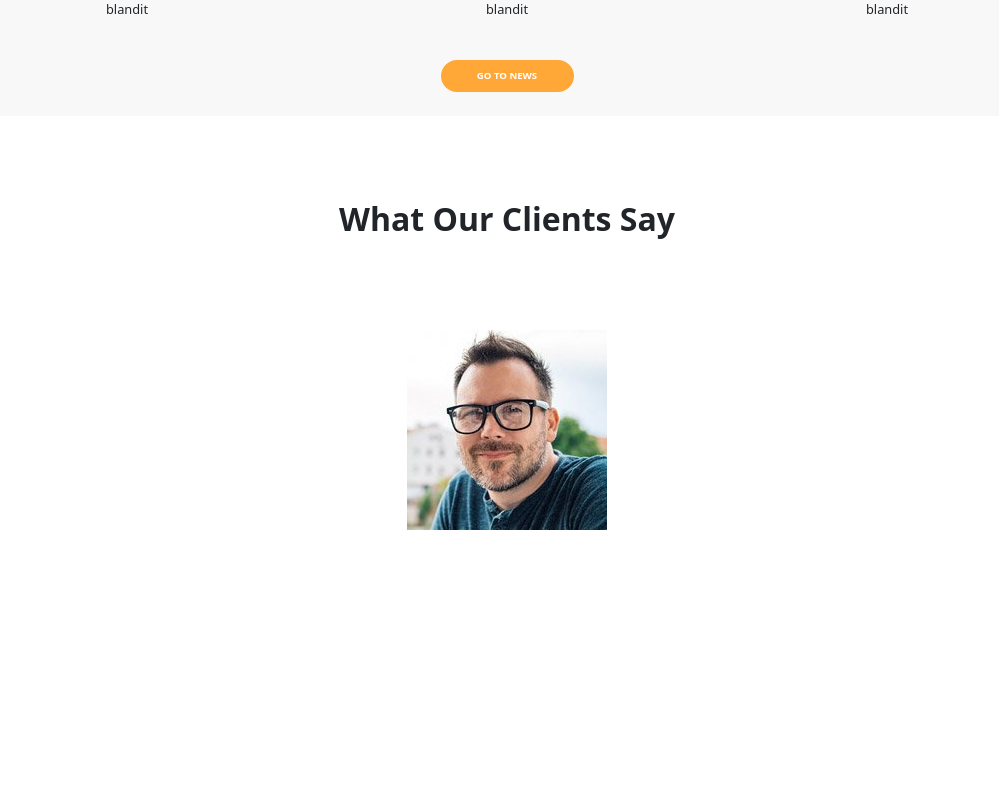
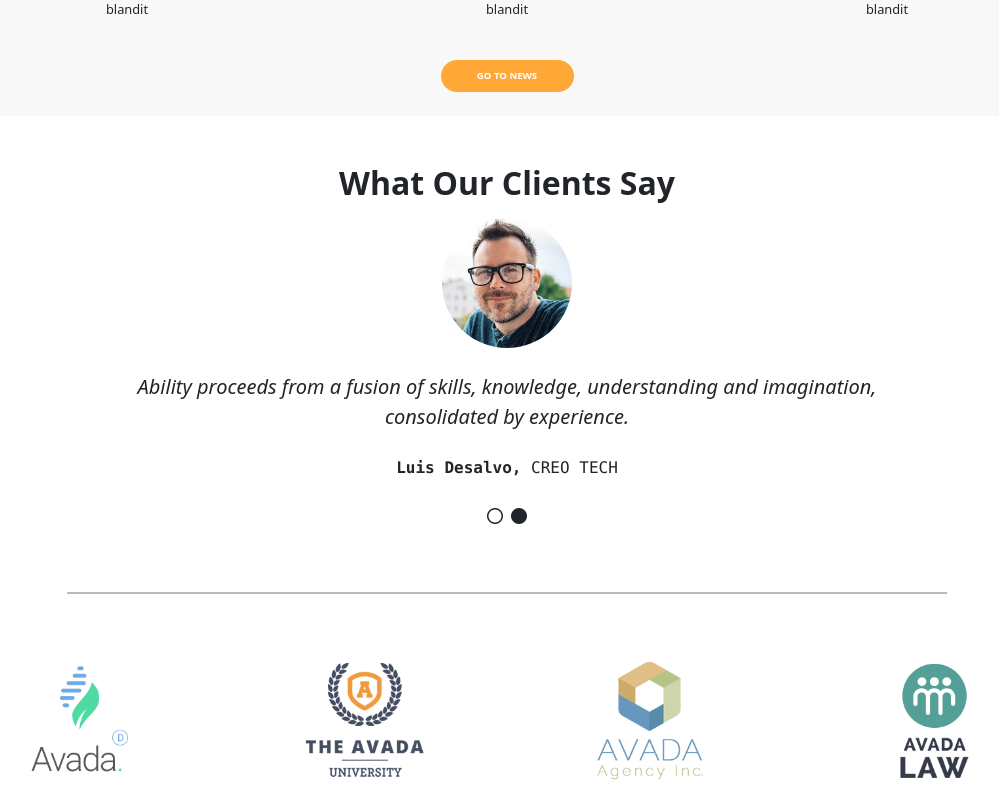
Before and after one commit to RiccardoNestola/proj-html-vuejs, a Vue app: page / in a window 1280 px wide. Shown: the part 5327-6137 px from the top of the page, without its empty margins (133-1132 px from the left). Before the commit the page ends 5857 px from the top, so only its background shows below. Built offline with nearby package versions, Linux system fonts and the light colour scheme.

Commit message:
add sponsor comp

```diff
--- a/src/components/AppClientsComp.vue
+++ b/src/components/AppClientsComp.vue
@@ -11,7 +11,7 @@ export default {
 
             <section class="container">
                 <div class="row">
-                    <div class="col-12 col-sm-12 col-md-10 col-lg-7 text-center m-auto">
+                    <div class="col-12 col-sm-12 col-md-10 col-lg-7 text-center m-auto pt-4">
                         <h2 class=" p-4 pb-2 fw-bold">What Our Clients Say</h2>
                     </div>
                 </div>
@@ -22,19 +22,36 @@ export default {
         <section class="grid container">
 
             <div class="row">
-                    <div class="w-100 col-12 col-sm-12 col-md-7 col-lg-12 text-center">
-                            <div class="pt-3">
-                                <img src="../assets/img/testimonials-2.jpg" class="img-fluid" alt="">
-                            </div>
+                <div class="w-100 col-12 col-sm-12 col-md-7 col-lg-12 text-center">
+                    <div class="d-flex justify-content-center mb-4 circle-image">
+                        <img src="../assets/img/testimonials-2.jpg" class="rounded-circle shadow-1-strong img-fliuid" />
+                    </div>
+                    <figure class="text-center mb-0">
+                        <blockquote class="blockquote mb-4">
+                            <p>
+                                <span class="fst-italic">Ability proceeds from a fusion of skills, knowledge,
+                                    understanding and imagination, <br> consolidated by experience.</span>
+                            </p>
+                        </blockquote>
+                        <figcaption class="font-monospace mb-0">
+                            <span>
+                                <strong>Luis Desalvo,</strong>
+                            </span> CREO TECH
+                        </figcaption>
+                    </figure>
+                    <div class="dots pt-4 p-4">
+                        <i class="fa-regular fa-circle m-1"></i>
+                        <i class="fa-solid fa-circle m-1"></i>
+                    </div>
+                    <div class="divider"></div>
 
-                    </div>
+                </div>
             </div>
 
 
 
 
         </section>
-
 
     </div>
 
@@ -45,35 +62,31 @@ export default {
 @use "../styles/partials/variables.scss" as *;
 @use "bootstrap/scss/bootstrap" as *;
 
-.grid{
+.grid {
     background-color: $White-Color-text;
-    padding: 60px 100px 0px 100px;
+    padding: 0 100px 30px 100px;
 }
 
-.grid-text{
-    padding-top: 80px;
+.grid-text {
+    padding-top: 40px;
 
 }
 
-h2{
+h2 {
     font-weight: 700;
 
 }
-p{
+
+p {
     font-weight: 400;
 }
 
-.wrapper{
-    background-color: white;
-    padding: 35px;
+.circle-image img {
+    width: 130px;
 }
 
-.my-icon{
-    font-size: 25px;
+.divider {
+    margin-top: 40px;
+    border: .5px solid $Pale-Slate;
 }
-.my-icon:hover{
-    color: $Secondary-Color;
-
-}
-
 </style>
--- a/src/components/AppMain.vue
+++ b/src/components/AppMain.vue
@@ -6,10 +6,11 @@ import AppWorksGrid from './AppWorksGrid.vue'
 import AppPlansGrid from './AppPlansGrid.vue'
 import AppNewsGrid from './AppNewsGrid.vue'
 import AppClientsComp from './AppClientsComp.vue'
+import AppSponsorComp from './AppSponsorComp.vue'
 
 export default {
 
-    name:"AppMain",
+    name: "AppMain",
 
     components: {
         AppHero,
@@ -18,8 +19,9 @@ export default {
         AppWorksGrid,
         AppPlansGrid,
         AppNewsGrid,
-        AppClientsComp
-}
+        AppClientsComp,
+        AppSponsorComp
+    }
 
 }
 </script>
@@ -32,6 +34,7 @@ export default {
     <AppPlansGrid />
     <AppNewsGrid />
     <AppClientsComp />
+    <AppSponsorComp />
 </template>
 
 <style lang="scss">
--- /dev/null
+++ b/src/components/AppSponsorComp.vue
@@ -0,0 +1,103 @@
+<script>
+export default {
+
+}
+</script>
+
+<template>
+    <div class="grid">
+
+        <section class="grid container">
+
+
+            <div class="row">
+                <div class="col-lg-3 col-md-12 mb-4 mb-lg-0 text-center">
+                    <img src="../assets/img/clients_partner_5-200x202.png" class="w-50 shadow-1-strong rounded mb-4"
+                        alt="" />
+                </div>
+
+                <div class="col-lg-3 col-md-12 mb-4 mb-lg-0 text-center">
+                    <img src="../assets/img/clients_partner_6-200x202.png" class="w-50 shadow-1-strong rounded mb-4"
+                        alt="" />
+                </div>
+
+                <div class="col-lg-3 col-md-12 mb-4 mb-lg-0 text-center">
+                    <img src="../assets/img/clients_partner_1-200x202.png" class="w-50 shadow-1-strong rounded mb-4"
+                        alt="" />
+
+                </div>
+
+                <div class="col-lg-3 col-md-12 mb-4 mb-lg-0 text-center">
+                    <img src="../assets/img/clients_partner_2-200x202.png" class="w-50 shadow-1-strong rounded mb-4"
+                        alt="" />
+                </div>
+
+            </div>
+        </section>
+
+    </div>
+
+</template>
+
+<style lang="scss" scoped>
+@use "../styles/general.scss" as *;
+@use "../styles/partials/variables.scss" as *;
+@use "bootstrap/scss/bootstrap" as *;
+
+
+
+.grid-text {
+    padding-top: 80px;
+
+}
+
+h2 {
+    font-weight: 700;
+
+}
+
+.wrap-text {
+
+    h4 {
+        font-weight: 700;
+        color: $Secondary-Color;
+        font-size: 1rem;
+
+    }
+
+    p {
+        font-size: .8rem;
+        padding: 0 80px 0 80px;
+    }
+
+
+}
+
+.date p {
+    font-size: .5rem;
+
+}
+
+h4 {
+    font-weight: 700;
+    color: $Secondary-Color;
+    font-size: 1rem;
+
+}
+
+p {
+    font-weight: 400;
+}
+
+/* .wrapper{
+} */
+
+.my-icon {
+    font-size: 25px;
+}
+
+.my-icon:hover {
+    color: $Secondary-Color;
+
+}
+</style>
```
